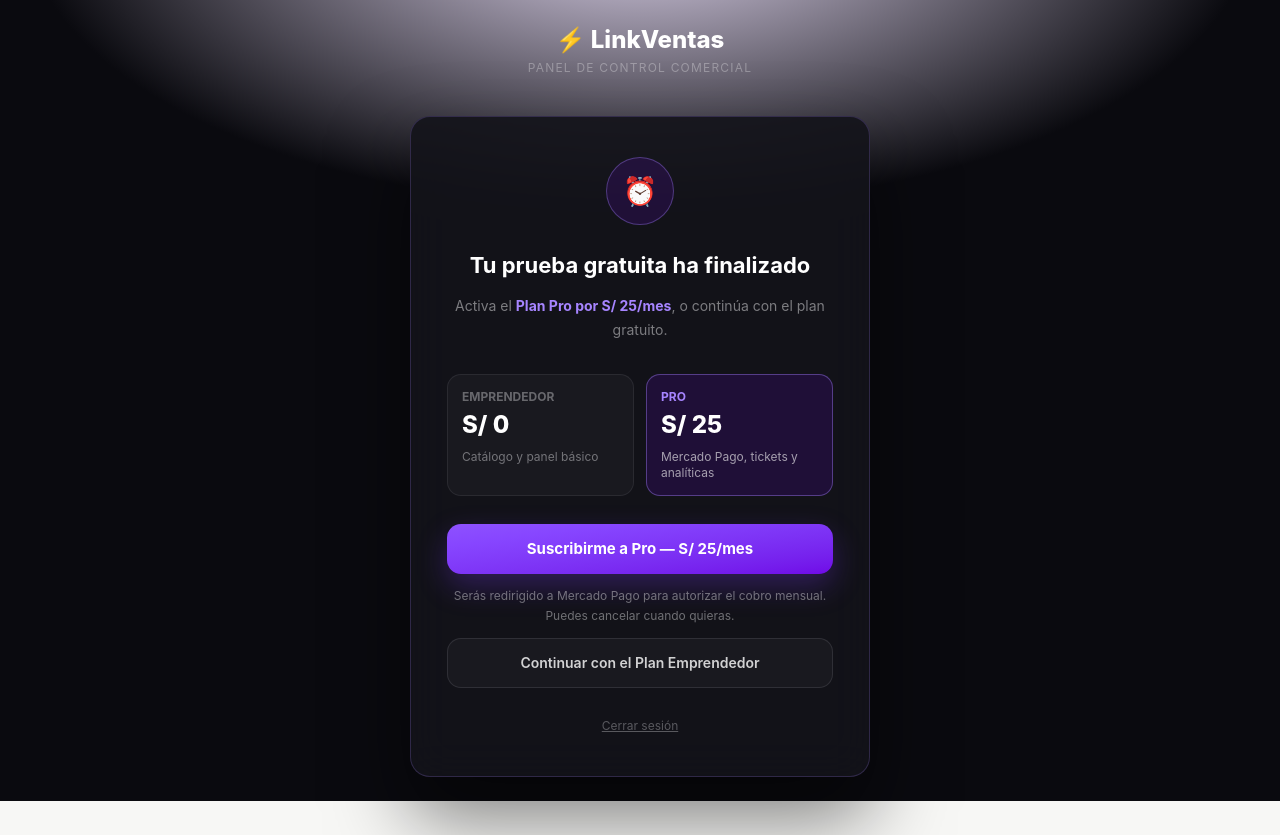
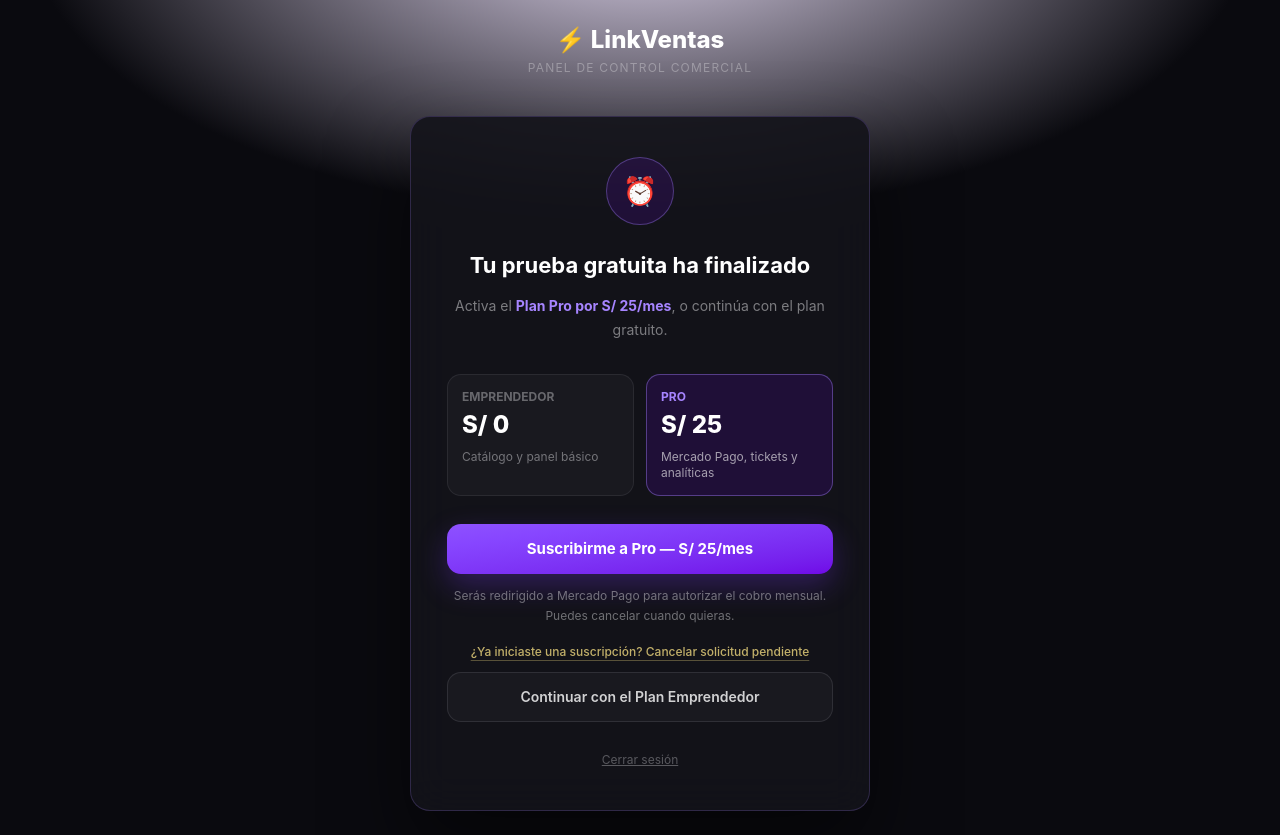
Before and after one commit to AGODDDD/link-ventas-app, a Next.js app: page /pendiente in a window 1280 px wide. Before the commit the page ends 801 px from the top, so only its background shows below. Built offline with nearby package versions, Linux system fonts and the light colour scheme; no server answers.

Commit message:
fix: allow cancelling pending Pro subscriptions

```diff
--- a/app/pendiente/page.tsx
+++ b/app/pendiente/page.tsx
@@ -49,7 +49,9 @@ export default function PendientePage() {
       const response = await fetch('/api/billing/mercadopago', { method: 'DELETE', headers: { Authorization: `Bearer ${session.access_token}` } })
       const data = await response.json()
       if (!response.ok) throw new Error(data.error || 'No se pudo cancelar la suscripción.')
-      alert('La renovación automática fue cancelada. Conservarás Pro hasta el final del período ya pagado.')
+      alert(data.cancelled
+        ? 'La suscripción fue cancelada. Si había un período Pro pagado, conservarás el acceso hasta su vencimiento.'
+        : 'No tienes una suscripción activa ni una solicitud pendiente.')
       window.location.href = '/dashboard'
     } catch (error) {
       alert(error instanceof Error ? error.message : 'No se pudo cancelar la suscripción.')
@@ -103,6 +105,9 @@ export default function PendientePage() {
           {paying ? 'Abriendo Mercado Pago...' : 'Suscribirme a Pro — S/ 25/mes'}
         </button>
         <p className="mb-3 text-xs leading-5 text-white/40">Serás redirigido a Mercado Pago para autorizar el cobro mensual. Puedes cancelar cuando quieras.</p>
+        <button onClick={cancelSubscription} disabled={paying} className="mb-3 w-full text-xs font-medium text-amber-200/75 underline decoration-amber-200/30 underline-offset-4 disabled:cursor-wait disabled:opacity-70">
+          {paying ? 'Cancelando solicitud...' : '¿Ya iniciaste una suscripción? Cancelar solicitud pendiente'}
+        </button>
         <button onClick={downgrade} className="mb-6 w-full rounded-xl border border-white/10 bg-white/[.03] p-3.5 text-sm font-semibold text-white/80">Continuar con el Plan Emprendedor</button>
       </>}
       <button onClick={handleLogout} className="text-xs text-white/30 underline">Cerrar sesión</button>
```
